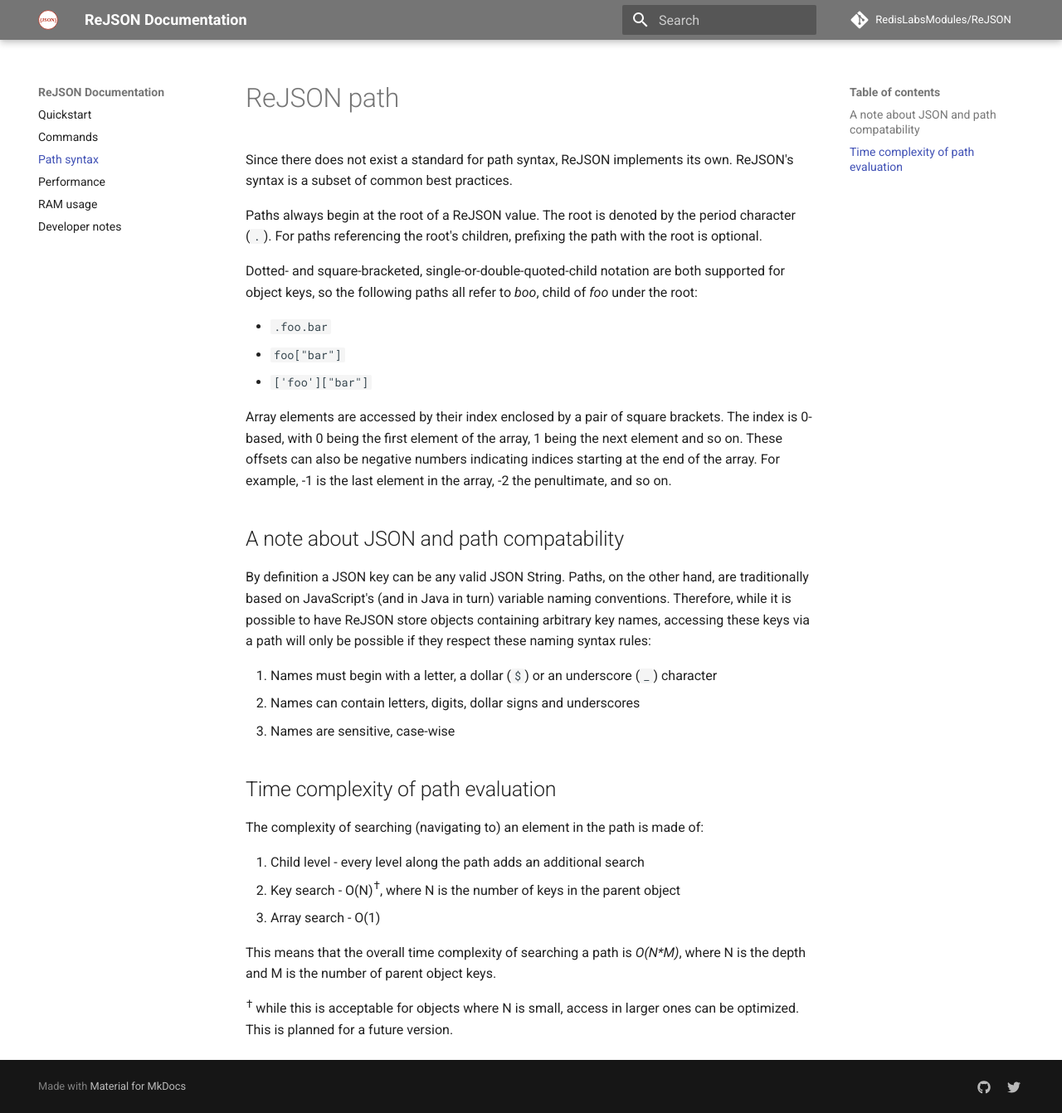
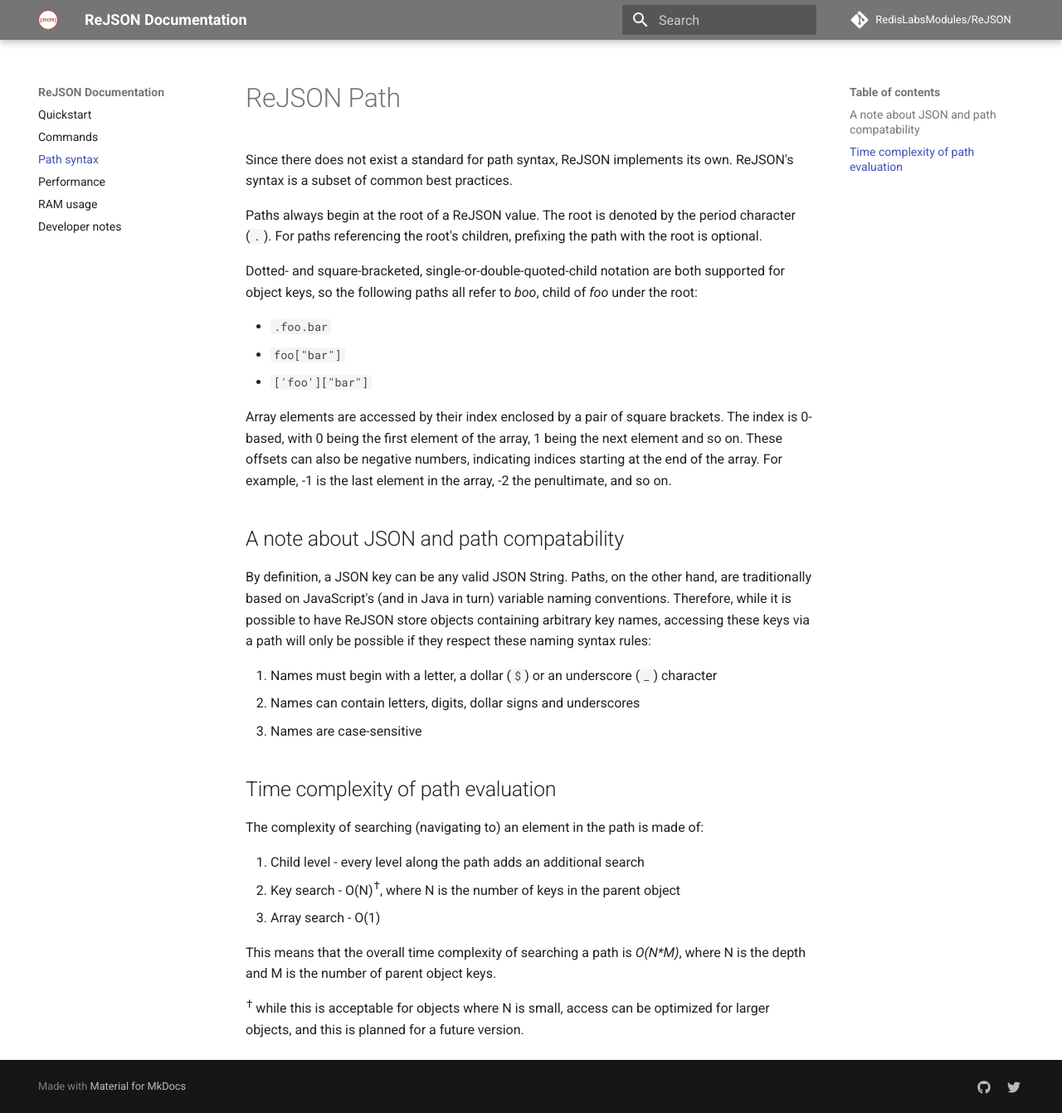
Before and after one commit to RedisJSON/RedisJSON, an MkDocs documentation site: the page built from docs/path.md, in a window 1280 px wide and 1342 px high. Shown: the whole window at 83% size. Built offline with MkDocs 1.6.1 and Material for MkDocs 9.7.7, drawn with Linux system fonts in a browser that asks for light colours; comment, search, counter and statistics services are not loaded; old or Windows-style settings are respelled for this version of MkDocs.

Commit message:
Update path.md
Small copy changes.

```diff
--- a/docs/path.md
+++ b/docs/path.md
@@ -1,4 +1,4 @@
-# ReJSON path
+# ReJSON Path
 
 Since there does not exist a standard for path syntax, ReJSON implements its own. ReJSON's syntax is
 a subset of common best practices.
@@ -15,19 +15,19 @@
 
 Array elements are accessed by their index enclosed by a pair of square brackets. The index is
 0-based, with 0 being the first element of the array, 1 being the next element and so on. These
-offsets can also be negative numbers indicating indices starting at the end of the array. For
+offsets can also be negative numbers, indicating indices starting at the end of the array. For
 example, -1 is the last element in the array, -2 the penultimate, and so on.
 
 ## A note about JSON and path compatability
 
-By definition a JSON key can be any valid JSON String. Paths, on the other hand, are traditionally
+By definition, a JSON key can be any valid JSON String. Paths, on the other hand, are traditionally
 based on JavaScript's (and in Java in turn) variable naming conventions. Therefore, while it is
 possible to have ReJSON store objects containing arbitrary key names, accessing these keys via a
 path will only be possible if they respect these naming syntax rules:
 
 1.  Names must begin with a letter, a dollar (`$`) or an underscore (`_`) character
 2.  Names can contain letters, digits, dollar signs and underscores
-3.  Names are sensitive, case-wise
+3.  Names are case-sensitive
 
 ## Time complexity of path evaluation
 
@@ -40,5 +40,5 @@
 This means that the overall time complexity of searching a path is _O(N*M)_, where N is the depth
 and M is the number of parent object keys.
 
-<sup>&#8224;</sup> while this is acceptable for objects where N is small, access in larger ones can
-be optimized. This is planned for a future version.
+<sup>&#8224;</sup> while this is acceptable for objects where N is small, access can
+be optimized for larger objects, and this is planned for a future version.
```
